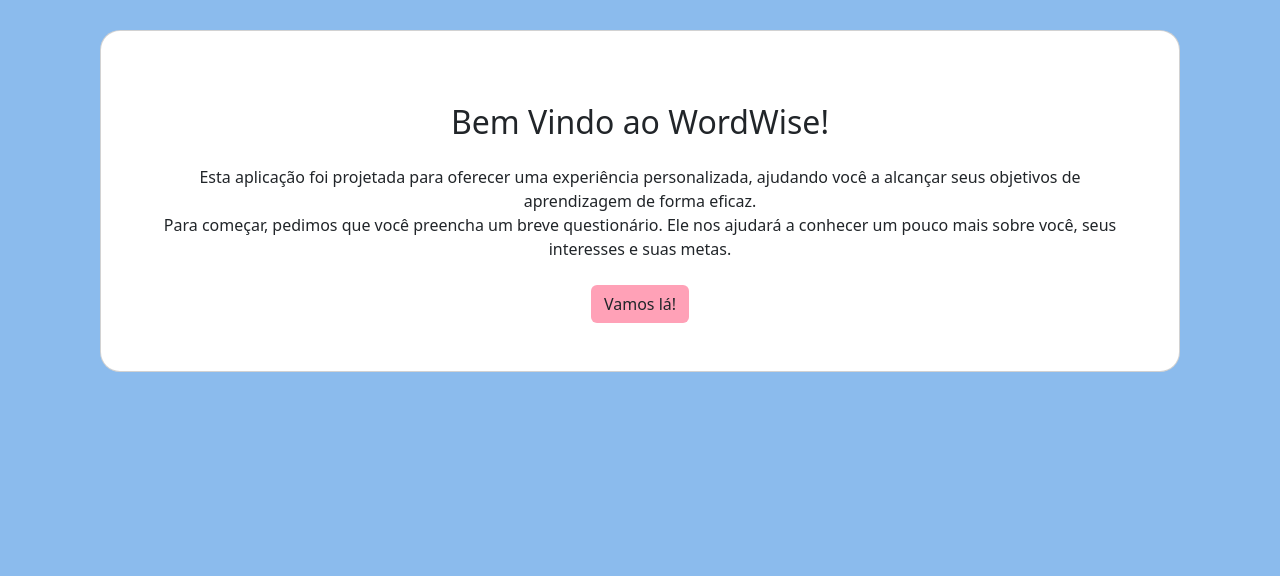
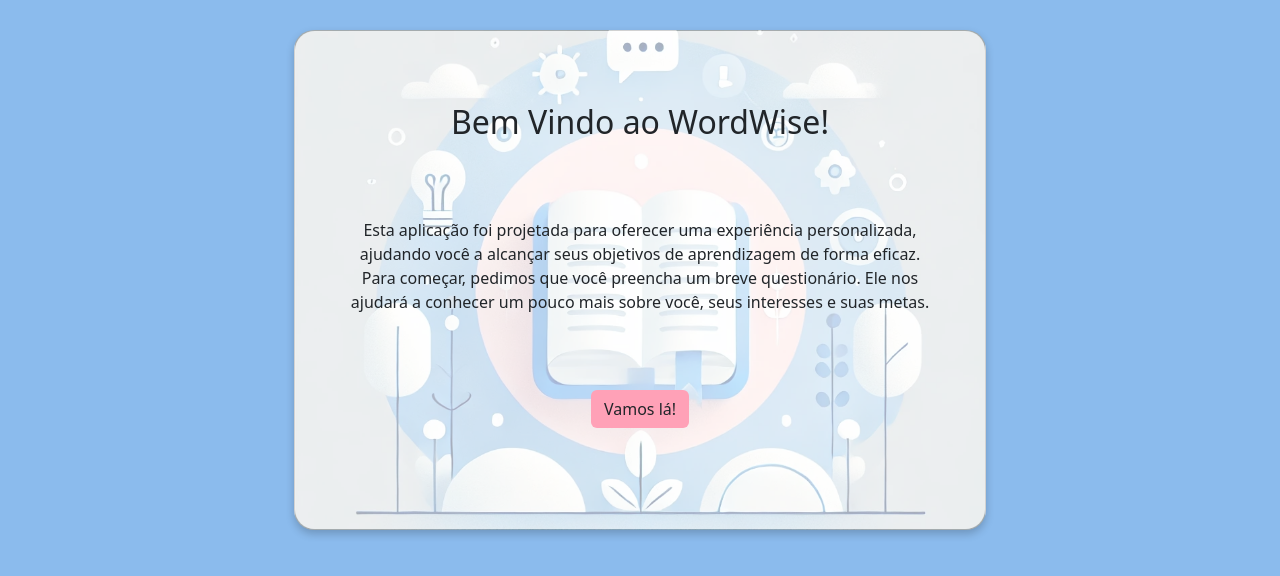
Before and after one commit to mariannacnsilva/WordWise, an Angular app: page / in a window 1280 px wide. Shown: the top 576 px of the page. Built offline with nearby package versions, Linux system fonts and the light colour scheme.

Commit message:
Melhorias

```diff
--- a/angular.json
+++ b/angular.json
@@ -23,7 +23,8 @@
             "assets": [
               {
                 "glob": "**/*",
-                "input": "public"
+                "input": "src/assets",
+                "output": "/assets"
               }
             ],
             "styles": [
--- a/src/app/finalizar/finalizar.component.html
+++ b/src/app/finalizar/finalizar.component.html
@@ -1,5 +1,5 @@
 <div class="card bg-white principal p-4" *ngIf="isReturnVisible">
-  <h5 class="m-3 mt-4">{{data}}</h5>
+  <h5 class="m-3 mt-4">{{data.return}}</h5>
 
   <div class="mt-4 questoes col-sm-6">
     <button class="btn" style="background-color: #ffa1b7" (click)="returnQuestion()">Próxima pergunta</button>
--- a/src/app/finalizar/finalizar.component.ts
+++ b/src/app/finalizar/finalizar.component.ts
@@ -24,7 +24,7 @@ export class FinalizarComponent {
   }
 
   returnQuestion() {
-    this.router.navigate(['/questoes']);
+    this.router.navigate(['/questoes'], { state: { data: this.data } });
   }
 
 }
--- a/src/app/home/home.component.css
+++ b/src/app/home/home.component.css
@@ -1,15 +1,43 @@
+body, html {
+  margin: 0;
+  height: 100%;
+  display: flex;
+  justify-content: center;
+  align-items: center;
+  background-color: #f0f0f0; /* Ajusta a cor de fundo geral */
+}
+
 .principal {
-  margin-left: 100px;
-  margin-right: 100px;
+  height: 500px;
+  margin-left: 23%;
+  margin-right: 23%;
   margin-top: 30px;
-  margin-bottom: 30px;
+  padding: 30px;
   border-radius: 20px;
+  background-image: url('../../assets/img.png');
+  background-size: cover;
+  background-position: center;
+  background-repeat: no-repeat;
+  position: relative;
+  box-shadow: 0 4px 8px rgba(0, 0, 0, 0.2); /* Adiciona sombra para dar destaque */
   display: grid;
   justify-content: center;
   justify-items: center;
 }
 
-.formulario {
-  display: grid;
-  justify-content: center;
+.principal::before {
+  content: '';
+  position: absolute;
+  top: 0;
+  left: 0;
+  width: 100%;
+  height: 100%;
+  background-color: rgba(255, 255, 255, 0.65); /* Fundo branco semi-transparente */
+  border-radius: 20px; /* Manter o mesmo border-radius */
+  z-index: 1;
 }
+
+.principal h2, .principal .text-center, .principal .btn {
+  position: relative;
+  z-index: 2; /* Certifica-se de que o conteúdo fique acima do fundo opaco */
+}
--- a/src/app/home/home.component.html
+++ b/src/app/home/home.component.html
@@ -1,6 +1,7 @@
-<div class="card bg-white principal p-5">
+<div class="card principal p-5">
   <h2 class="mt-4">Bem Vindo ao WordWise!</h2>
-  <div class="text-center mt-3">Esta aplicação foi projetada para oferecer uma experiência personalizada,
+  <div class="text-center mt-3">
+    Esta aplicação foi projetada para oferecer uma experiência personalizada,
     ajudando você a alcançar seus objetivos de aprendizagem de forma eficaz.<br>Para começar,
     pedimos que você preencha um breve questionário. Ele nos ajudará a conhecer um pouco
     mais sobre você, seus interesses e suas metas.
--- a/src/app/questoes/questoes.component.ts
+++ b/src/app/questoes/questoes.component.ts
@@ -22,6 +22,7 @@ export class QuestoesComponent {
   constructor(private router: Router) {
     const navigation = this.router.getCurrentNavigation();
     this.data = navigation?.extras.state?.['data'];
+    console.log('Dados recebidos 1:', this.data);
   }
 
   sendResponse(event: Event): void {
@@ -39,8 +40,8 @@ export class QuestoesComponent {
     axios.post('http://127.0.0.1:5000/enviar-resposta', { response })
       .then(resp => {
         this.isLoading = false;
-        this.return = resp.data.respostas.return;
-        this.router.navigate(['/finalizar'], { state: { data: resp.data.respostas.return } });
+        this.return = resp.data.return;
+        this.router.navigate(['/finalizar'], { state: { data: resp.data } });
       })
       .catch(error => {
         this.isLoading = false;
```
Also changed, not shown: src/assets/img.png (added), 1 other file (tests, documents, lock files or other folders).
